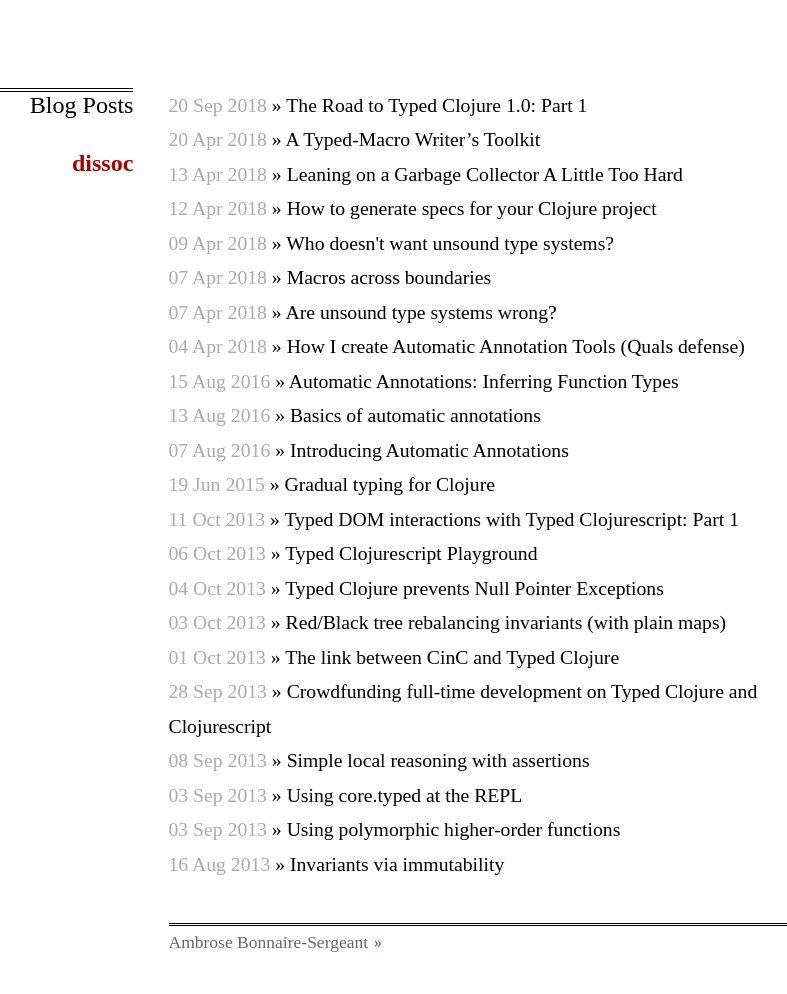
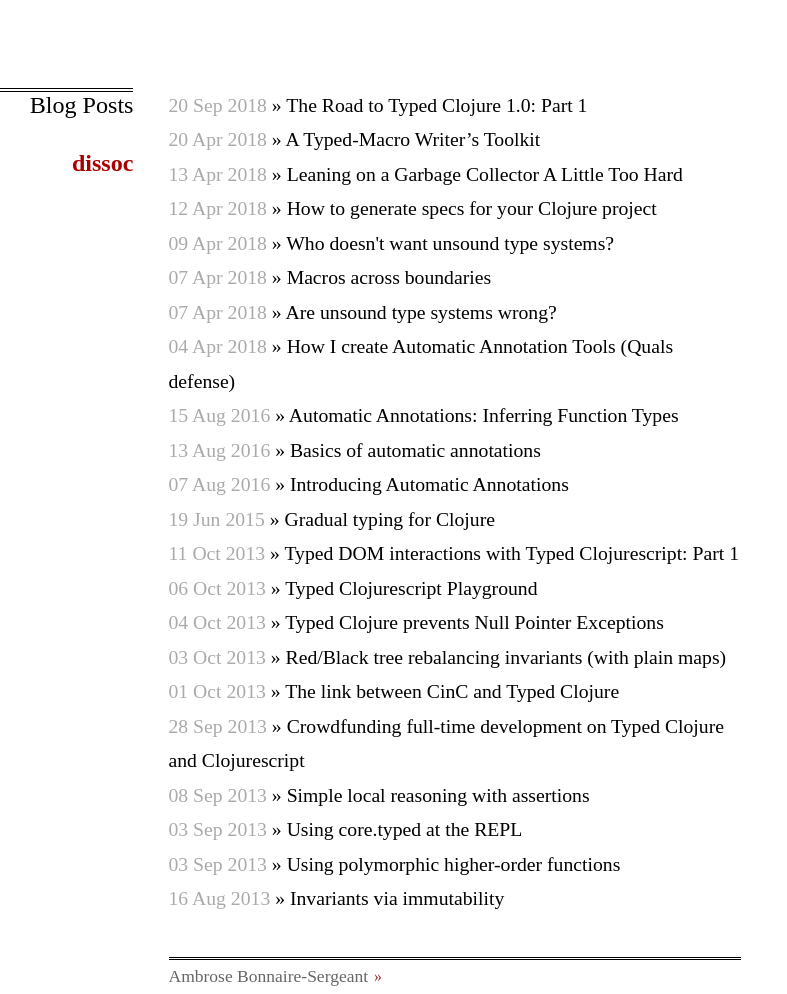
Before and after one commit to frenchy64/frenchy64.github.io, a Jekyll site: the page built from index.html, in a window 1280 px wide. Shown: the whole page, without its empty margins (300-1087 px from the left). Built offline with Jekyll 4.4.1, drawn with Linux system fonts in a browser that asks for light colours; some web fonts are replaced; before the commit the page ends 960 px from its top, so only the background shows below that.

Commit message:
allow a wider right margin

```diff
--- a/css/main.css
+++ b/css/main.css
@@ -118,7 +118,6 @@
   margin-left: 15em;
   margin-right: 4.5em;
   padding-top: 4em;
-  width: 30em;
 }
 
 .site {
```
